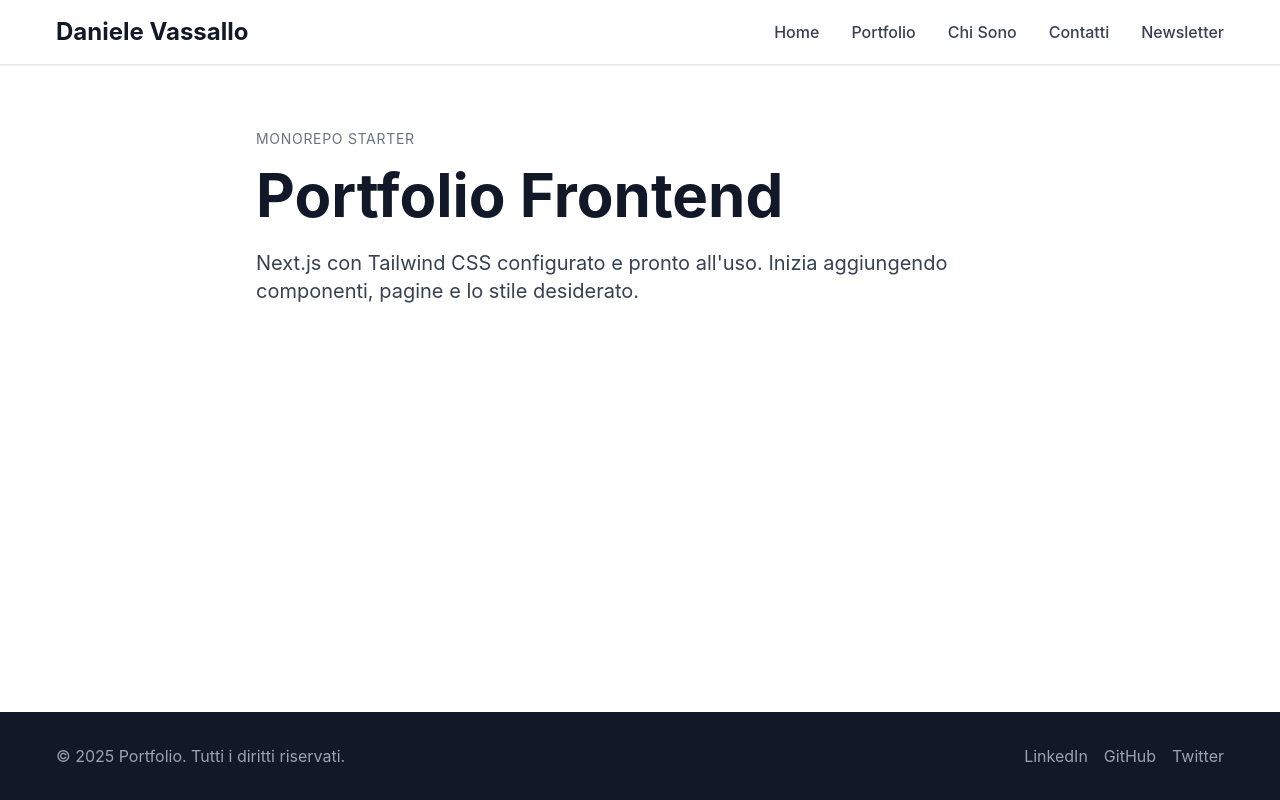
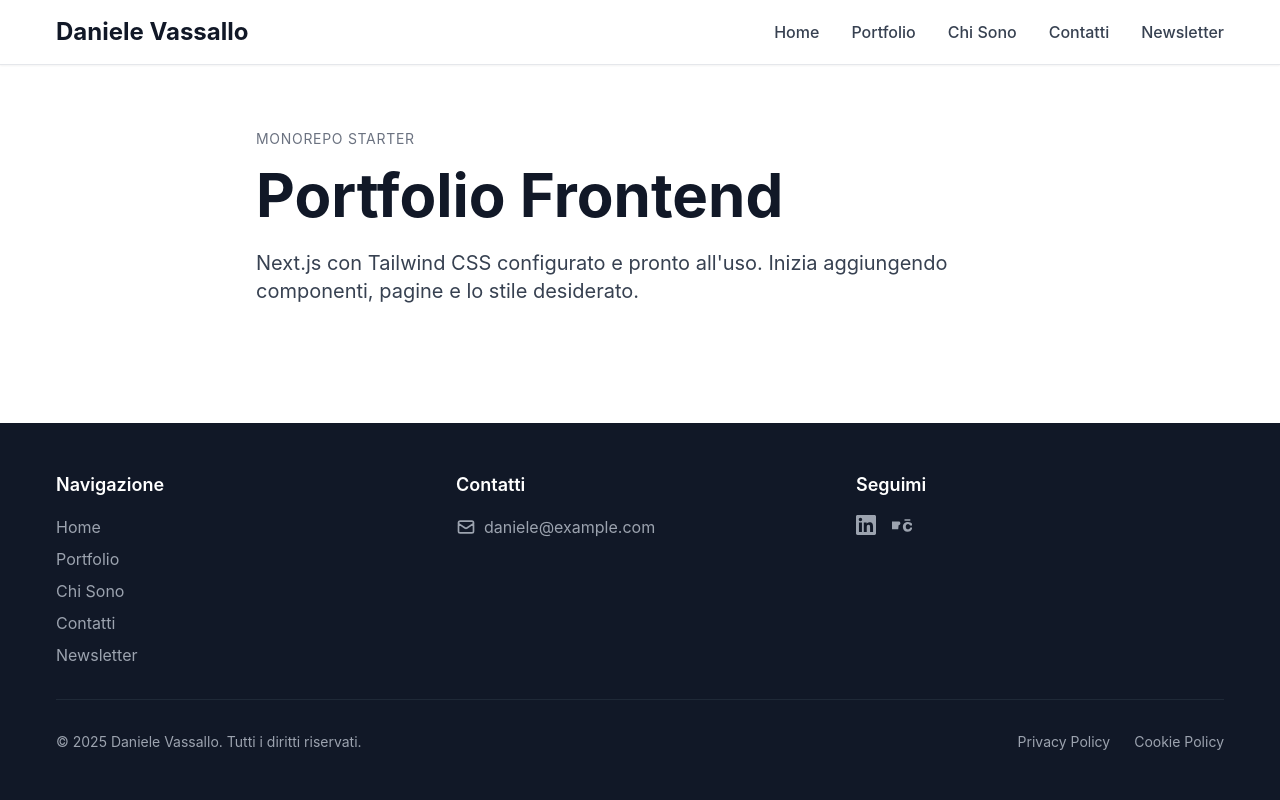
Before and after one commit to danielevassallo99/my-portfolio-test, a Next.js app in the folder frontend/: page / in a window 1280 px wide. Built offline with nearby package versions, Linux system fonts and the light colour scheme.

Commit message:
Task 10: Componente Footer

```diff
--- a/frontend/components/Footer.js
+++ b/frontend/components/Footer.js
@@ -1,21 +1,124 @@
+import Link from 'next/link';
+
 export default function Footer() {
+  const currentYear = new Date().getFullYear();
+
+  const navLinks = [
+    { href: '/', label: 'Home' },
+    { href: '/portfolio', label: 'Portfolio' },
+    { href: '/chi-sono', label: 'Chi Sono' },
+    { href: '/contatti', label: 'Contatti' },
+    { href: '/newsletter', label: 'Newsletter' },
+  ];
+
+  const socialLinks = [
+    {
+      name: 'LinkedIn',
+      url: 'https://www.linkedin.com/in/danielevassallo',
+      icon: (
+        <svg className="w-5 h-5" fill="currentColor" viewBox="0 0 24 24" aria-hidden="true">
+          <path d="M20.447 20.452h-3.554v-5.569c0-1.328-.027-3.037-1.852-3.037-1.853 0-2.136 1.445-2.136 2.939v5.667H9.351V9h3.414v1.561h.046c.477-.9 1.637-1.85 3.37-1.85 3.601 0 4.267 2.37 4.267 5.455v6.286zM5.337 7.433c-1.144 0-2.063-.926-2.063-2.065 0-1.138.92-2.063 2.063-2.063 1.14 0 2.064.925 2.064 2.063 0 1.139-.925 2.065-2.064 2.065zm1.782 13.019H3.555V9h3.564v11.452zM22.225 0H1.771C.792 0 0 .774 0 1.729v20.542C0 23.227.792 24 1.771 24h20.451C23.2 24 24 23.227 24 22.271V1.729C24 .774 23.2 0 22.222 0h.003z" />
+        </svg>
+      ),
+    },
+    {
+      name: 'Behance',
+      url: 'https://www.behance.net/danielevassallo',
+      icon: (
+        <svg className="w-5 h-5" fill="currentColor" viewBox="0 0 24 24" aria-hidden="true">
+          <path d="M22 7h-7v-2h7v2zm1.726 10c-.442 1.297-2.029 3-5.101 3-3.074 0-5.564-1.729-5.564-5.675 0-3.688 2.672-5.882 6.192-5.882 3.421 0 5.19 2.108 5.804 4.271l-3.431.027c-.219-1.138-1.318-2.01-2.373-2.01-1.651 0-2.729 1.21-2.729 3.238 0 2.091 1.222 3.26 2.781 3.26 1.376 0 2.29-.877 2.646-2.12h3.276zm-16.262 0H0V7.714h7.464c1.416 0 2.625.442 2.625 2.103 0 1.282-.838 2.183-2.127 2.183zm-.159-4.714H0v-3.857h7.305c1.297 0 2.1.705 2.1 1.972 0 1.034-.803 1.885-2.1 1.885z" />
+        </svg>
+      ),
+    },
+  ];
+
   return (
     <footer className="bg-gray-900 text-white mt-auto">
-      <div className="container mx-auto px-4 py-8">
-        <div className="flex flex-col md:flex-row justify-between items-center">
-          <div className="mb-4 md:mb-0">
-            <p className="text-gray-400">&copy; {new Date().getFullYear()} Portfolio. Tutti i diritti riservati.</p>
+      <div className="container mx-auto px-4 py-12">
+        <div className="grid grid-cols-1 md:grid-cols-3 gap-8 mb-8">
+          {/* Navigazione */}
+          <div>
+            <h3 className="text-lg font-semibold mb-4">Navigazione</h3>
+            <ul className="space-y-2">
+              {navLinks.map((link) => (
+                <li key={link.href}>
+                  <Link
+                    href={link.href}
+                    className="text-gray-400 hover:text-white transition-colors"
+                  >
+                    {link.label}
+                  </Link>
+                </li>
+              ))}
+            </ul>
           </div>
-          <div className="flex space-x-4">
-            <a href="#" className="text-gray-400 hover:text-white transition-colors">
-              LinkedIn
-            </a>
-            <a href="#" className="text-gray-400 hover:text-white transition-colors">
-              GitHub
-            </a>
-            <a href="#" className="text-gray-400 hover:text-white transition-colors">
-              Twitter
-            </a>
+
+          {/* Contatti */}
+          <div>
+            <h3 className="text-lg font-semibold mb-4">Contatti</h3>
+            <ul className="space-y-2">
+              <li>
+                <a
+                  href="mailto:daniele@example.com"
+                  className="text-gray-400 hover:text-white transition-colors flex items-center"
+                >
+                  <svg
+                    className="w-5 h-5 mr-2"
+                    fill="none"
+                    strokeLinecap="round"
+                    strokeLinejoin="round"
+                    strokeWidth="2"
+                    viewBox="0 0 24 24"
+                    stroke="currentColor"
+                  >
+                    <path d="M3 8l7.89 5.26a2 2 0 002.22 0L21 8M5 19h14a2 2 0 002-2V7a2 2 0 00-2-2H5a2 2 0 00-2 2v10a2 2 0 002 2z" />
+                  </svg>
+                  daniele@example.com
+                </a>
+              </li>
+            </ul>
+          </div>
+
+          {/* Social */}
+          <div>
+            <h3 className="text-lg font-semibold mb-4">Seguimi</h3>
+            <div className="flex space-x-4">
+              {socialLinks.map((social) => (
+                <a
+                  key={social.name}
+                  href={social.url}
+                  target="_blank"
+                  rel="noopener noreferrer"
+                  className="text-gray-400 hover:text-white transition-colors"
+                  aria-label={social.name}
+                >
+                  {social.icon}
+                </a>
+              ))}
+            </div>
+          </div>
+        </div>
+
+        {/* Copyright e Privacy */}
+        <div className="border-t border-gray-800 pt-8">
+          <div className="flex flex-col md:flex-row justify-between items-center space-y-4 md:space-y-0">
+            <p className="text-gray-400 text-sm">
+              &copy; {currentYear} Daniele Vassallo. Tutti i diritti riservati.
+            </p>
+            <div className="flex space-x-6 text-sm">
+              <Link
+                href="/privacy"
+                className="text-gray-400 hover:text-white transition-colors"
+              >
+                Privacy Policy
+              </Link>
+              <Link
+                href="/cookie"
+                className="text-gray-400 hover:text-white transition-colors"
+              >
+                Cookie Policy
+              </Link>
+            </div>
           </div>
         </div>
       </div>
```
